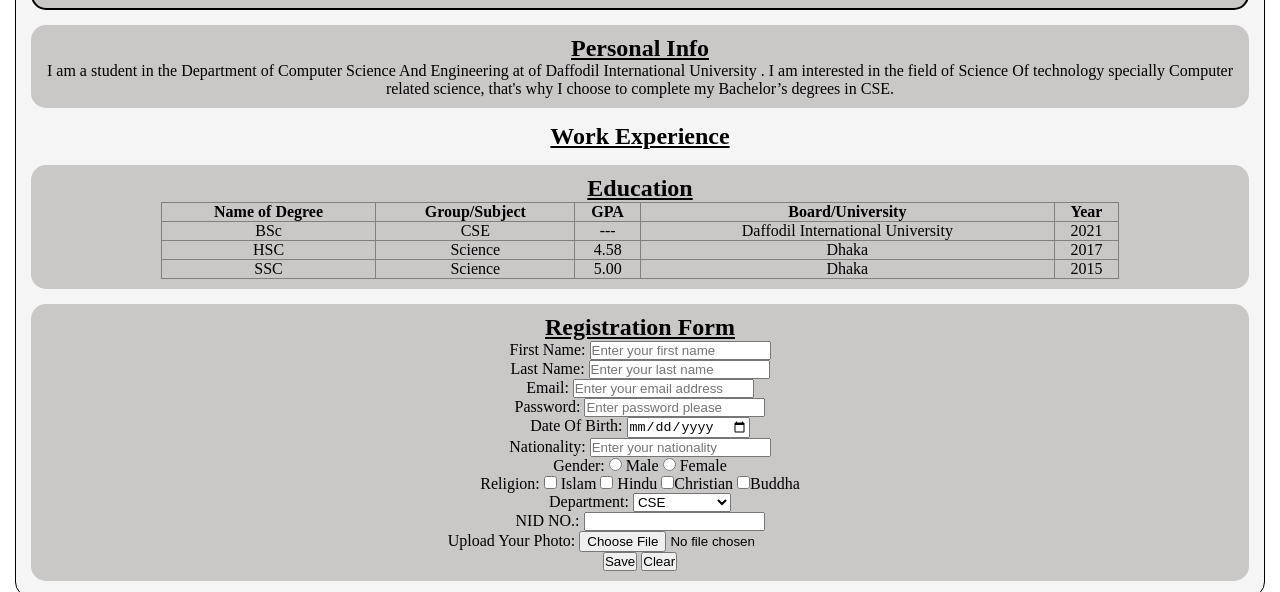
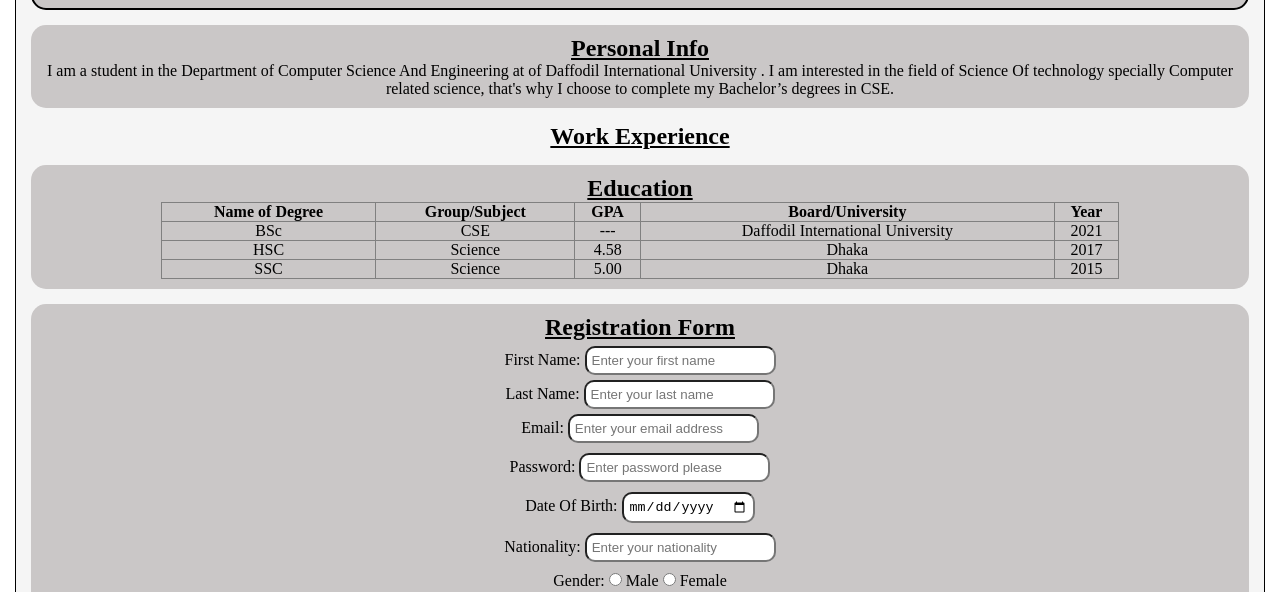
Before and after one commit to HRahman1777/Labtask1_basic-html-css_web-engineering, a plain HTML site: page index.html in a window 1280 px wide. Shown: the part 340-932 px from the top of the page. Drawn offline with Linux system fonts and the light colour scheme.

Commit message:
css update - input's border-radius added

```diff
--- a/index.html
+++ b/index.html
@@ -4,7 +4,7 @@
 <head>
     <meta charset="UTF-8">
     <meta name="viewport" content="width=device-width, initial-scale=1.0">
-    <link rel="stylesheet" href="/styles.css">
+    <link rel="stylesheet" href="styles.css">
     <title>Hasibur Rahman</title>
 </head>
 
@@ -71,44 +71,44 @@
 
         <div class="form-div mid-div">
             <h2><u>Registration Form</u></h2>
-            <form action="" method="POST">
+            <form action="#" method="POST">
 
-                <div>
+                <div class="lav">
                     <label for="firstname"> First Name: </label>
-                    <input type="text" placeholder="Enter your first name" name="fname"></input>
+                    <input class="lav" type="text" placeholder="Enter your first name" name="fname"></input>
                 </div>
                 <div>
                     <label for="lastname"> Last Name: </label>
-                    <input type="text" placeholder="Enter your last name" name="lname"></input>
+                    <input class="lav" type="text" placeholder="Enter your last name" name="lname"></input>
                 </div>
 
-                <div>
+                <div class="lav">
                     <label for="email"> Email: </label>
-                    <input type="email" placeholder="Enter your email address" name="email"></input>
+                    <input class="lav" type="email" placeholder="Enter your email address" name="email"></input>
                 </div>
 
-                <div>
+                <div class="lav">
                     <label for="password"> Password: </label>
-                    <input type="password" placeholder="Enter password please" name="password"></input>
+                    <input class="lav" type="password" placeholder="Enter password please" name="password"></input>
                 </div>
 
-                <div>
+                <div class="lav">
                     <label for="birthdate"> Date Of Birth: </label>
-                    <input type="date" name="bdate"></input>
+                    <input class="lav" type="date" name="bdate"></input>
                 </div>
 
-                <div>
+                <div class="lav">
                     <label for="nationality">Nationality: </label>
-                    <input type="text" placeholder="Enter your nationality" name="nationality"></input>
+                    <input class="lav" type="text" placeholder="Enter your nationality" name="nationality"></input>
                 </div>
 
-                <div>
+                <div class="lav">
                     <label for="gender"> Gender: </label>
                     <input type="radio" name="gender" value="male"> Male </input>
                     <input type="radio" name="gender" id="gender" value="female"> Female</input>
                 </div>
 
-                <div>
+                <div class="lav">
                     <label for="religion">Religion: </label>
                     <input type="checkbox" name="reIslam" value="islam"> Islam</input>
                     <input type="checkbox" name="reHindu" value="hindu"> Hindu</input>
@@ -116,7 +116,7 @@
                     <input type="checkbox" name="reBuddha" value="hindu">Buddha</input>
                 </div>
 
-                <div>
+                <div class="lav">
                     <label for="department">Department: </label>
                     <Select name="dept">
                         <option value="cse"> CSE </option>
@@ -129,18 +129,18 @@
                     </Select>
                 </div>
 
-                <div>
+                <div class="lav">
                     <label for="nid">NID NO.:</label>
-                    <input type="number" name="nid"></input>
+                    <input class="lav" type="number" placeholder="Enter NID number" name="nid"></input>
                 </div>
 
-                <div>
+                <div class="lav">
                     <label for="photo">Upload Your Photo: </label> <input type="file" name="photo">
                 </div>
 
-                <div>
-                    <input type="submit" value="Save">
-                    <input type="reset" value="Clear">
+                <div class="lav">
+                    <input class="lav" type="submit" value="Save">
+                    <input class="lav" type="reset" value="Clear">
                 </div>
 
             </form>
--- a/styles.css
+++ b/styles.css
@@ -53,6 +53,10 @@
   width: 80%;
   border-collapse: collapse;
 }
+.lav {
+  padding: 5px;
+  border-radius: 10px;
+}
 
 footer {
   background-color: black;
```
